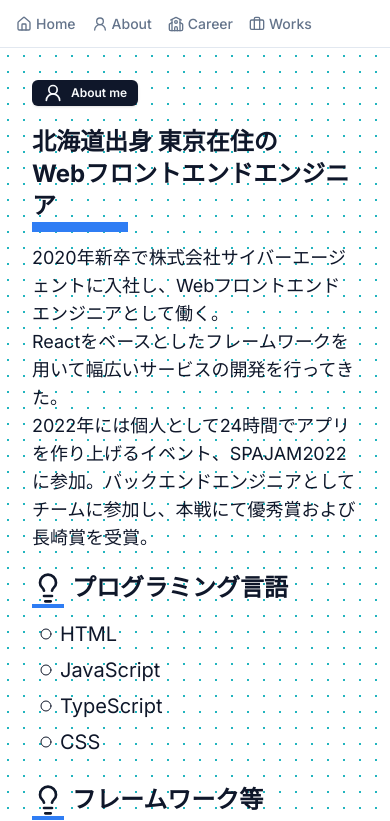
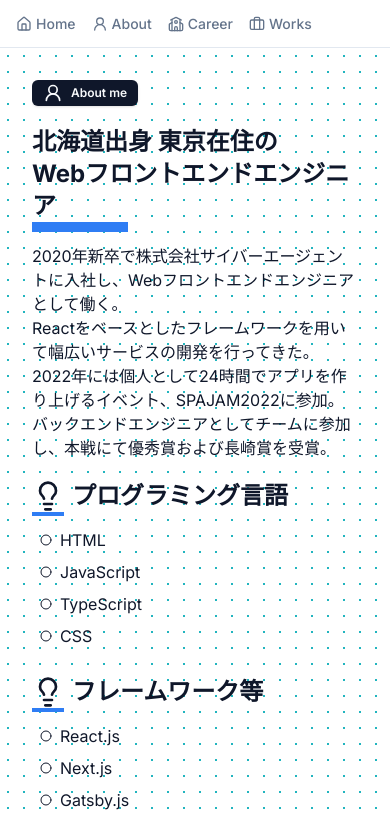
Before and after one commit to vivid344/portfolio, a Next.js app: page /about in a window 390 px wide. Shown: the top 821 px of the page. Built offline with nearby package versions, Linux system fonts and the light colour scheme.

Commit message:
refactor: aboutページのstyle更新

```diff
--- a/app/about/page.tsx
+++ b/app/about/page.tsx
@@ -48,7 +48,7 @@ const About = () => {
           </Heading>
 
           <Wrapper y={0} x={100}>
-            <p className="w-full font-poppins text-xl text-primary max-sm:text-lg">
+            <p className="w-full font-poppins text-base text-primary sm:text-xl">
               2020年新卒で株式会社サイバーエージェントに入社し、Webフロントエンドエンジニアとして働く。
               <br />
               Reactをベースとしたフレームワークを用いて幅広いサービスの開発を行ってきた。
@@ -59,7 +59,7 @@ const About = () => {
         </div>
         <Wrapper className="block" y={100} delay={0.31}>
           <h2 className="icon_underline relative flex gap-2 font-poppins text-3xl font-semibold text-primary max-sm:text-2xl">
-            <Lightbulb className="size-8" />{" "}
+            <Lightbulb className="size-8" />
             プログラミング言語
           </h2>
           <div className="mt-2 flex h-fit w-full flex-row justify-between gap-2 p-2 max-lg:flex-col lg:gap-7">
@@ -67,7 +67,7 @@ const About = () => {
               return (
                 <div
                   key={hobby}
-                  className="flex flex-row items-center justify-center gap-2 text-xl text-primary max-lg:justify-start lg:mt-3"
+                  className="flex flex-row items-center justify-center gap-2 text-base text-primary max-lg:justify-start md:text-xl lg:mt-3"
                 >
                   <Circle className="size-3" /> {hobby}
                 </div>
@@ -77,7 +77,7 @@ const About = () => {
         </Wrapper>
         <Wrapper className="block" y={100} delay={0.31}>
           <h2 className="icon_underline relative flex gap-2 font-poppins text-3xl font-semibold text-primary max-sm:text-2xl">
-            <Lightbulb className="size-8" />{" "}
+            <Lightbulb className="size-8" />
             フレームワーク等
           </h2>
           <div className="mt-2 flex h-fit w-full flex-row justify-between gap-2 p-2 max-lg:flex-col lg:gap-7">
@@ -85,7 +85,7 @@ const About = () => {
               return (
                 <div
                   key={hobby}
-                  className="flex flex-row items-center justify-center gap-2 text-xl text-primary max-lg:justify-start lg:mt-3"
+                  className="flex flex-row items-center justify-center gap-2 text-base text-primary max-lg:justify-start md:text-lg lg:mt-3"
                 >
                   <Circle className="size-3" /> {hobby}
                 </div>
```
